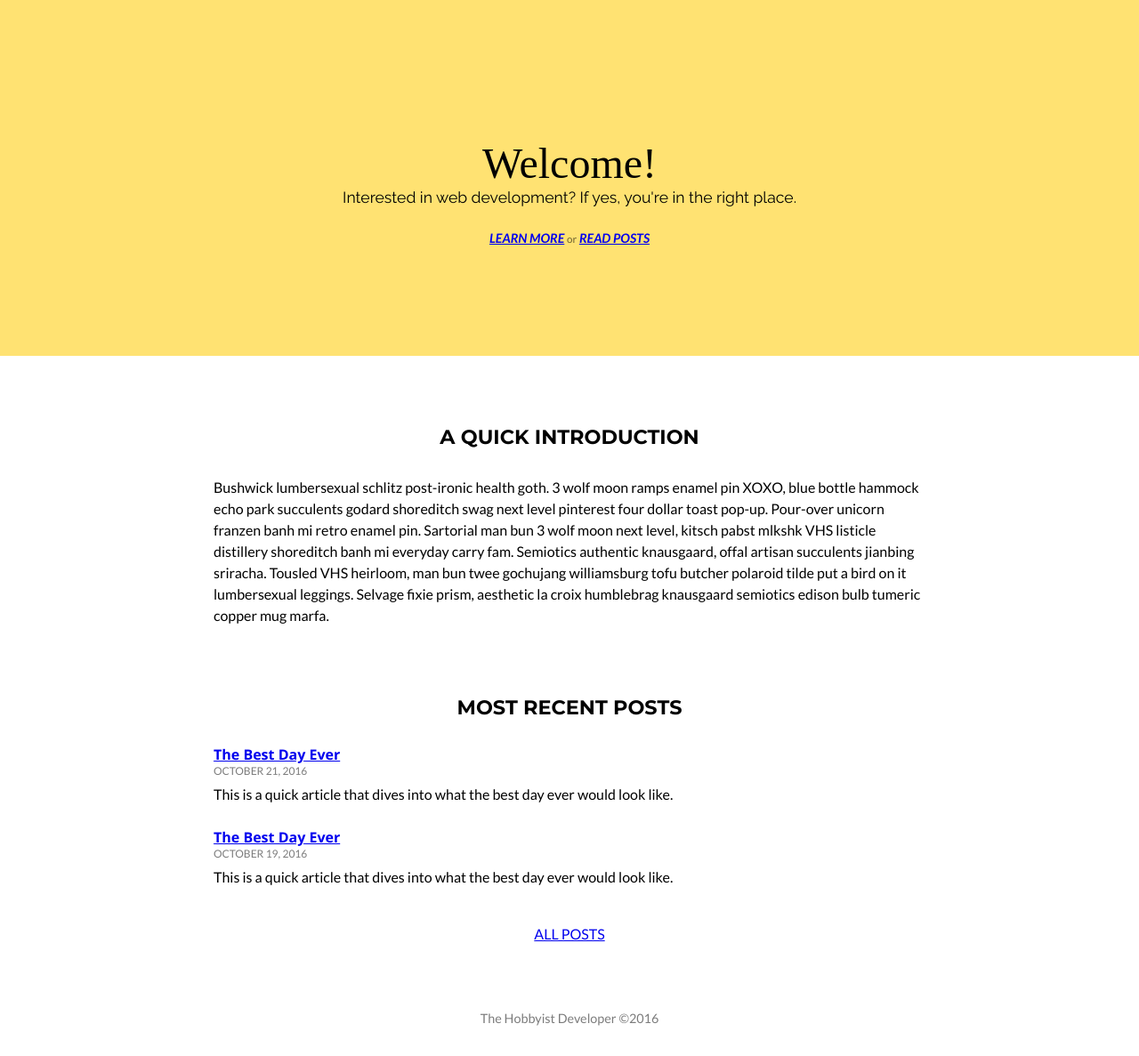
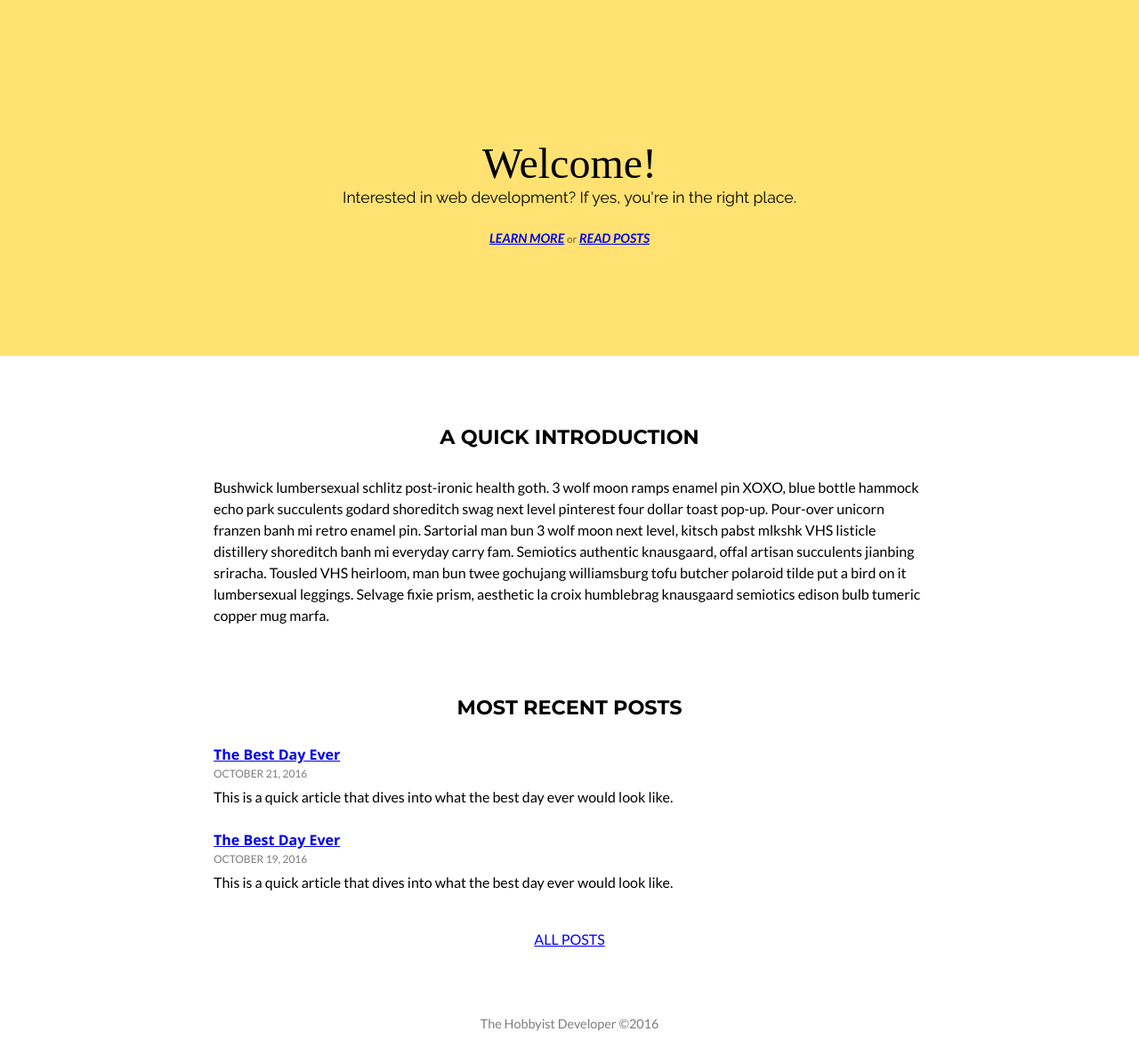
Before and after one commit to willmoeller/hobbyist-developer, a Jekyll site: the page built from index.html, in a window 1280 px wide. Shown: the whole page at 89% size. Built offline with Jekyll 4.4.1, drawn with Linux system fonts in a browser that asks for light colours; some web fonts are replaced.

```diff
--- a/_layouts/post.html
+++ b/_layouts/post.html
@@ -2,11 +2,15 @@
 layout: default
 ---
 
+<div class="main-nav">
+  <div class="wrapper nav">
     <nav>
       <ul>
         <li><a href="{{site.base_url}}/index.html">Head Home</a></li>
         <li><a href="{{site.base_url}}/articles">See Articles</a></li>
       </ul>
     </nav>
+  </div>
+</div>
 
 {{ content }}
--- a/_sass/styles.scss
+++ b/_sass/styles.scss
@@ -134,7 +134,7 @@ body {
   }
 }
 
-.recent-posts {
+.posts {
   margin-top: 5em;
   margin-bottom: 5em;
   .button {
@@ -154,7 +154,7 @@ body {
     margin-bottom: 2em;
     h4 {
       font-family: "Open Sans", sans-serif;
-      margin-bottom: 0.3em;
+      margin-bottom: 0.5em;
     }
     .date {
       color: #7C7C7C;
@@ -171,3 +171,13 @@ body {
   font-size: 0.9em;
   color: #7C7C7C;
 }
+
+.main-nav {
+  background-color: #FFE272;
+  height: 50px;
+  text-align: center;
+  li {
+    display: inline-block;
+    padding-top: 0.9em;
+  }
+}
--- a/index.html
+++ b/index.html
@@ -15,7 +15,7 @@ layout: default
   <p>Bushwick lumbersexual schlitz post-ironic health goth. 3 wolf moon ramps enamel pin XOXO, blue bottle hammock echo park succulents godard shoreditch swag next level pinterest four dollar toast pop-up. Pour-over unicorn franzen banh mi retro enamel pin. Sartorial man bun 3 wolf moon next level, kitsch pabst mlkshk VHS listicle distillery shoreditch banh mi everyday carry fam. Semiotics authentic knausgaard, offal artisan succulents jianbing sriracha. Tousled VHS heirloom, man bun twee gochujang williamsburg tofu butcher polaroid tilde put a bird on it lumbersexual leggings. Selvage fixie prism, aesthetic la croix humblebrag knausgaard semiotics edison bulb tumeric copper mug marfa.</p>
 </section>
 
-<section class="wrapper recent-posts">
+<section class="wrapper posts">
   <h2>Most Recent Posts</h2>
   <ul>
     {% for post in site.posts %}
```
Also changed, not shown: _layouts/articles.html (+9 -5 lines), articles/index.html (+5 -4 lines). Lines whose indentation alone changed are shown as unchanged.
